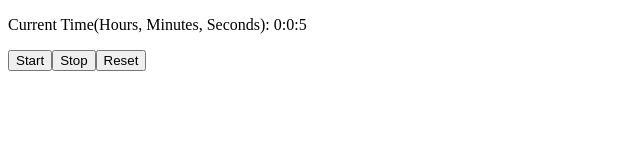
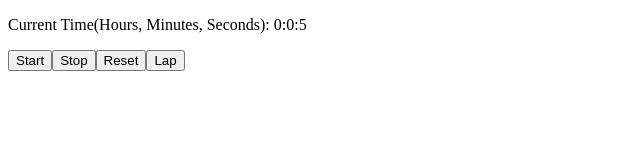
Before and after one commit to Shopify/eng-intern-assessment-react, a React app: page / in a window 1280 px wide. Shown: the top 160 px of the page, without its empty margins (0-640 px from the left). Built offline with nearby package versions, Linux system fonts and the light colour scheme.

Commit message:
Added lap timer functionality
now records both the main time and then the difference between the times for an accurate lap and total time.

```diff
--- a/src/App.tsx
+++ b/src/App.tsx
@@ -37,6 +37,14 @@ import moment from 'moment';
  *      some level of variability to timing. As the timer
  *      might have to wait for a different process to run.
  *
+ *      For the lap timer, ive decided that adding a second timer
+ *      and incrementing the time, then setting it to zero at the
+ *      same time as the main should work fast enough, as this
+ *      does not require any other loops, and behind the screen
+ *      should use minimal instructions to increment the secondary
+ *      lap counter, to then also record both total time and
+ *      lap time.
+ *
  *
  *
  */
@@ -49,12 +57,18 @@ import moment from 'moment';
  */
 export default function App() {
     const [time, setTime] = useState<moment.Duration>(moment.duration(0));
+    const [lapTime, setLapTime] = useState<moment.Duration>(moment.duration(0));
     const [isRunning, setIsRunning] = useState<boolean>(true);
+    const [laps, addLap] = useState<moment.Duration[]>([]);
 
+    // When the timer is on, increase the count
     useEffect(() => {
         const timer = setInterval(() => {
+            // check to verify that the timer is active
             if (isRunning) {
+                // increase time by 1 second
                 setTime((prevTime) => moment.duration(prevTime).add(1, 's'));
+                setLapTime((prevLapTime) => moment.duration(prevLapTime).add(1, 's'));
             }
         }, 1000)
 
@@ -64,7 +78,18 @@ export default function App() {
     return(
         <div>
             <StopWatch time={time} />
-            <StopWatchButton setIsRunning={setIsRunning} setTime={setTime} />
+            <StopWatchButton setIsRunning={setIsRunning} setTime={setTime} time={time} addLap={addLap} laps={laps} lapTime={lapTime} setLapTime={setLapTime} />
+
+            {laps.length > 0 && (
+                <div>
+                <h2>Lap Times:</h2>
+                <ul>
+                    {laps.map((lap, index) => (
+                    <li key={index}>Hours:Minutes:Seconds: {Math.floor(lap.asHours())}:{lap.minutes()}:{lap.seconds()}</li>
+                    ))}
+                </ul>
+                </div>
+            )}
         </div>
     )
 }
--- a/src/StopWatchButton.tsx
+++ b/src/StopWatchButton.tsx
@@ -7,6 +7,11 @@ import moment from 'moment';
 interface stopWatchProps {
     setTime: React.Dispatch<React.SetStateAction<moment.Duration>>
     setIsRunning: React.Dispatch<React.SetStateAction<boolean>>
+    time: moment.Duration
+    laps: moment.Duration[]
+    addLap: React.Dispatch<React.SetStateAction<moment.Duration[]>>
+    lapTime: moment.Duration
+    setLapTime: React.Dispatch<React.SetStateAction<moment.Duration>>
 }
 
 /**
@@ -18,12 +23,18 @@ interface stopWatchProps {
 *       setTime - useState Function - set's current time
 *       setIsRunning = useState Function - set's boolean if running or not
 */
-export default function StopWatchButton({setTime, setIsRunning}: stopWatchProps) {
+export default function StopWatchButton({setTime, setIsRunning, time, addLap, laps, lapTime, setLapTime}: stopWatchProps) {
+    const handleLap = (currentTime: moment.Duration) => {
+        addLap([...laps, currentTime]);
+        setLapTime(moment.duration(0));
+    }
+
     return(
         <div>
             <button onClick={() => setIsRunning(true)}>Start</button>
             <button onClick={() => setIsRunning(false)}>Stop</button>
             <button onClick={() => setTime(moment.duration(0))}>Reset</button>
+            <button onClick={() => handleLap(lapTime)}>Lap</button>
         </div>
     )
 }
```
